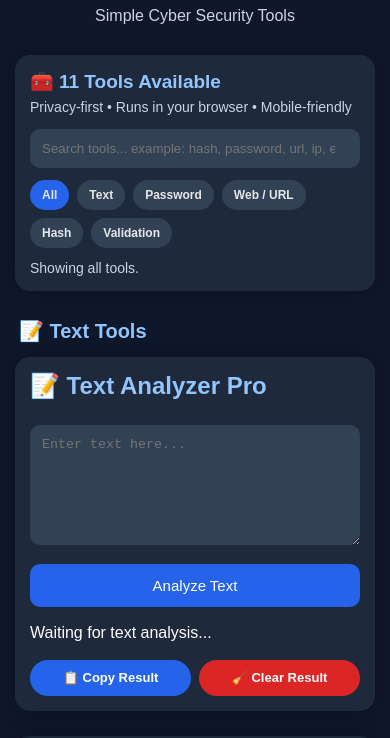
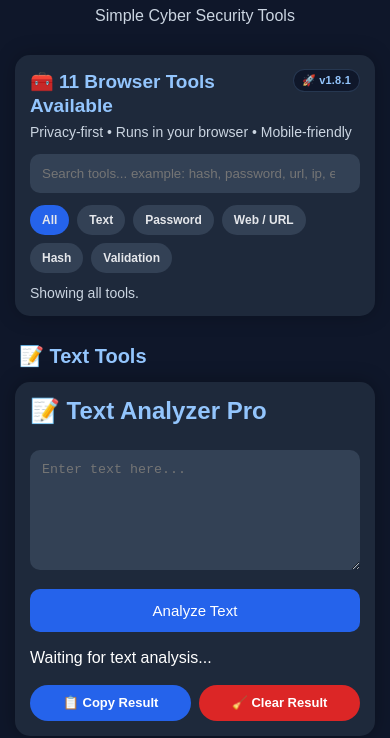
Before and after one commit to AbudiCyber/Abudi-Cyber-Tools, a plain HTML site: page index.html in a window 390 px wide. Shown: the part 49-787 px from the top of the page. Drawn offline with Linux system fonts and the light colour scheme.

Commit message:
Polish v1.8.1 platform header

```diff
--- a/style.css
+++ b/style.css
@@ -39,6 +39,7 @@ p {
 /* ===== Platform Panel ===== */
 
 .platform-panel {
+    position: relative;
     background: #1e293b;
     padding: 18px;
     margin-bottom: 25px;
@@ -46,11 +47,33 @@ p {
     box-shadow: 0 0 20px rgba(0,0,0,0.25);
 }
 
+.platform-panel::after {
+    content: "🚀 v1.8.1";
+    position: absolute;
+    top: 16px;
+    right: 18px;
+    padding: 6px 11px;
+    border-radius: 999px;
+    background: #0f172a;
+    color: #93c5fd;
+    font-size: 12px;
+    font-weight: 800;
+    letter-spacing: 0.2px;
+    box-shadow: inset 0 0 0 1px rgba(147,197,253,0.18);
+}
+
 .tool-counter {
     color: #93c5fd;
-    font-size: 22px;
+    font-size: 0;
     font-weight: 700;
     margin-bottom: 6px;
+    padding-right: 92px;
+}
+
+.tool-counter::before {
+    content: "🧰 11 Browser Tools Available";
+    font-size: 22px;
+    line-height: 1.25;
 }
 
 .tool-note {
@@ -295,11 +318,22 @@ button:hover {
         padding:15px;
     }
 
+    .platform-panel::after {
+        top: 14px;
+        right: 15px;
+        font-size: 11px;
+        padding: 5px 9px;
+    }
+
     h1{
         font-size:26px;
     }
 
     .tool-counter {
+        padding-right: 82px;
+    }
+
+    .tool-counter::before {
         font-size: 19px;
     }
 
```
